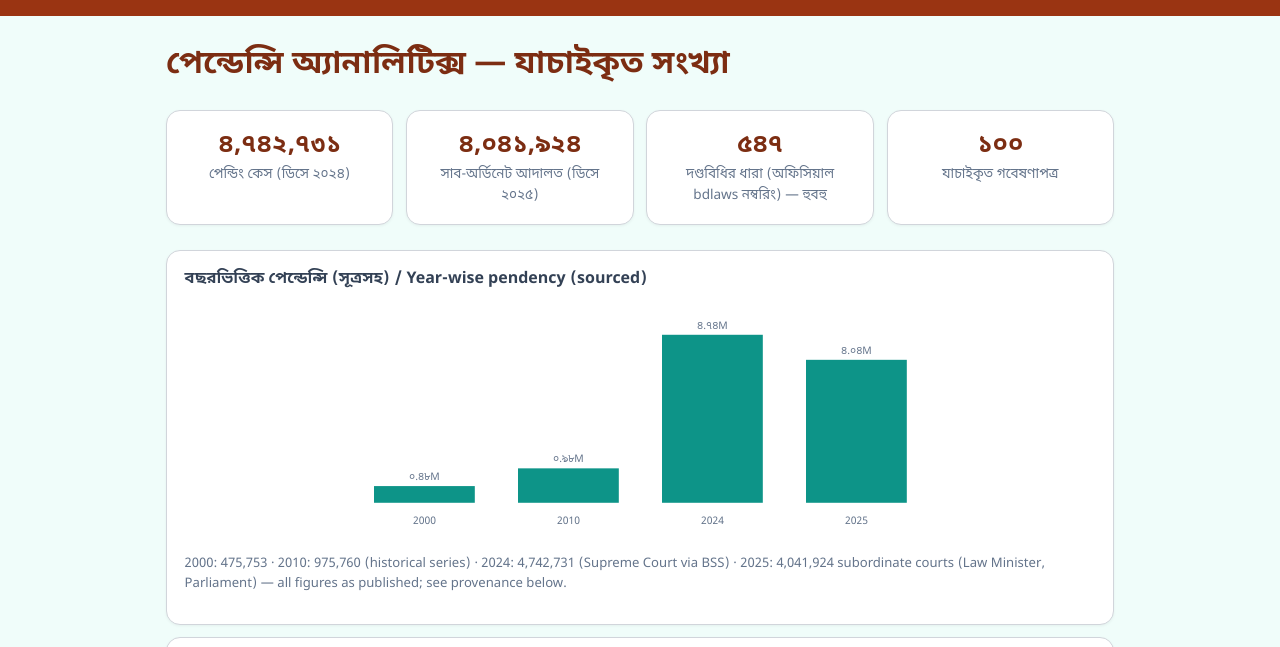
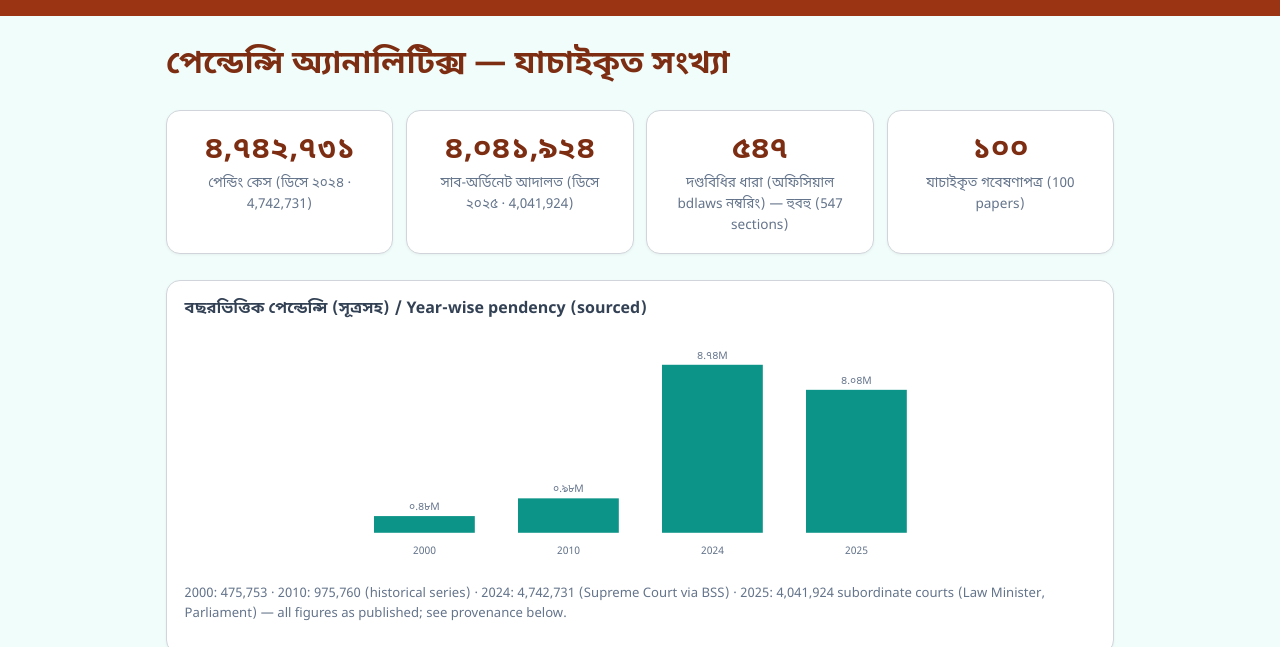
Before and after one commit to rudra496/adalatai, a website: page app/analytics.html in a window 1280 px wide. Shown: the part 103-750 px from the top of the page. Drawn offline with Linux system fonts and the light colour scheme.

Commit message:
analytics: KPI legibility (larger digits + Latin numerals in captions) — live DOM verified ৫৪৭ correct; judge misread was OCR-level

```diff
--- a/app/analytics.html
+++ b/app/analytics.html
@@ -63,10 +63,10 @@ svg += "</svg>";
 el("chartPendency").innerHTML = svg;
 
 el("kpis").innerHTML = `
-  <div class="card kpi"><div class="num">${fmt(4742731)}</div><div class="lbl">${lang === "bn" ? "পেন্ডিং কেস (ডিসে ২০২৪)" : "pending cases (Dec 2024) — SC via BSS"}</div></div>
-  <div class="card kpi"><div class="num">${fmt(4041924)}</div><div class="lbl">${lang === "bn" ? "সাব-অর্ডিনেট আদালত (ডিসে ২০২৫)" : "subordinate courts (Dec 2025) — Law Minister"}</div></div>
-  <div class="card kpi"><div class="num">${fmt(547)}</div><div class="lbl">${lang === "bn" ? "দণ্ডবিধির ধারা (অফিসিয়াল bdlaws নম্বরিং) — হুবহু" : "Penal Code sections (official bdlaws numbering) — verbatim"}</div></div>
-  <div class="card kpi"><div class="num">${fmt(100)}</div><div class="lbl">${lang === "bn" ? "যাচাইকৃত গবেষণাপত্র" : "verified papers (Crossref)"}</div></div>`;
+  <div class="card kpi"><div class="num">${fmt(4742731)}</div><div class="lbl">${lang === "bn" ? "পেন্ডিং কেস (ডিসে ২০২৪ · 4,742,731)" : "pending cases (Dec 2024) — SC via BSS"}</div></div>
+  <div class="card kpi"><div class="num">${fmt(4041924)}</div><div class="lbl">${lang === "bn" ? "সাব-অর্ডিনেট আদালত (ডিসে ২০২৫ · 4,041,924)" : "subordinate courts (Dec 2025) — Law Minister"}</div></div>
+  <div class="card kpi"><div class="num">${fmt(547)}</div><div class="lbl">${lang === "bn" ? "দণ্ডবিধির ধারা (অফিসিয়াল bdlaws নম্বরিং) — হুবহু (547 sections)" : "Penal Code sections (official bdlaws numbering) — verbatim"}</div></div>
+  <div class="card kpi"><div class="num">${fmt(100)}</div><div class="lbl">${lang === "bn" ? "যাচাইকৃত গবেষণাপত্র (100 papers)" : "verified papers (Crossref)"}</div></div>`;
 
 const lt = await (await fetch("data/case_model.json")).json();
 el("loopTrace").innerHTML = (lt.loop_trace || []).map((r) =>
--- a/app/assets/css/app.css
+++ b/app/assets/css/app.css
@@ -57,7 +57,7 @@ input[type=text], input[type=number], input[type=date], input[type=tel], select,
 .chip { display: inline-block; background: var(--teal-l); color: var(--teal-d); border-radius: 999px; padding: 0.15rem 0.7rem; margin: 0.15rem; font-size: 0.88rem; font-weight: 700; }
 
 .kpi { text-align: center; }
-.kpi .num { font-size: 1.55rem; font-weight: 800; color: var(--teal-d); }
+.kpi .num { font-size: 1.9rem; font-weight: 800; color: var(--teal-d); }
 .kpi .lbl { font-size: 0.85rem; color: #64748b; }
 
 table.list { width: 100%; border-collapse: collapse; font-size: 0.95rem; }
```
